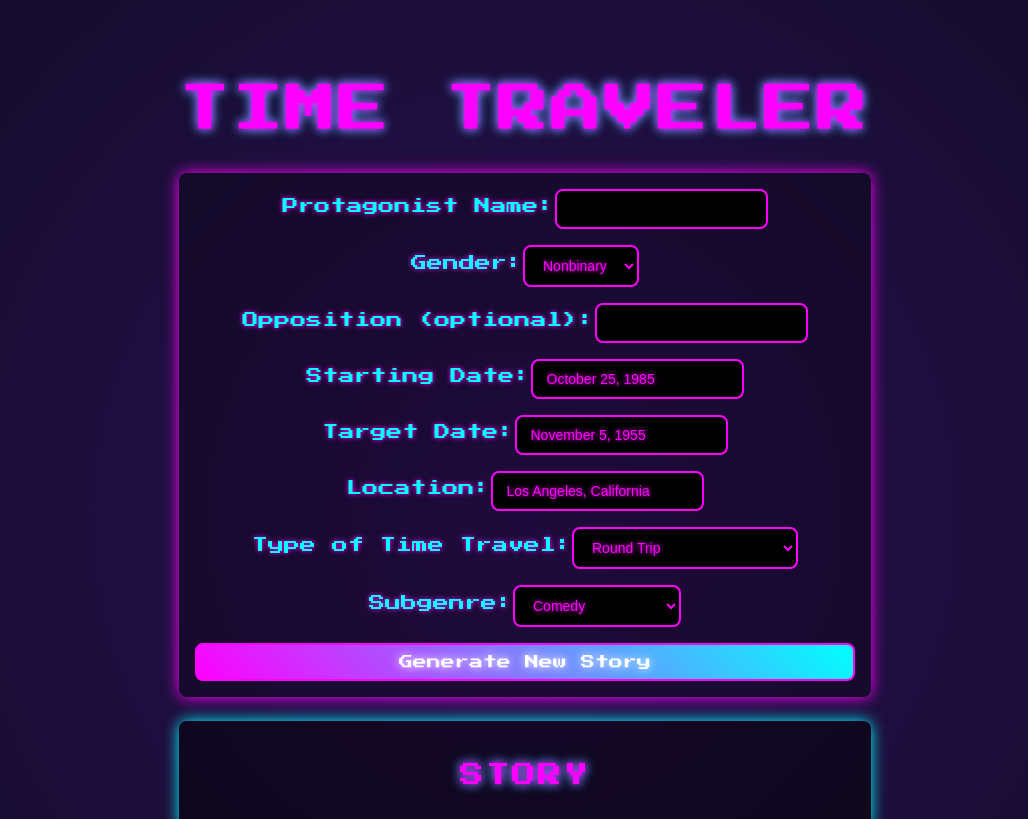
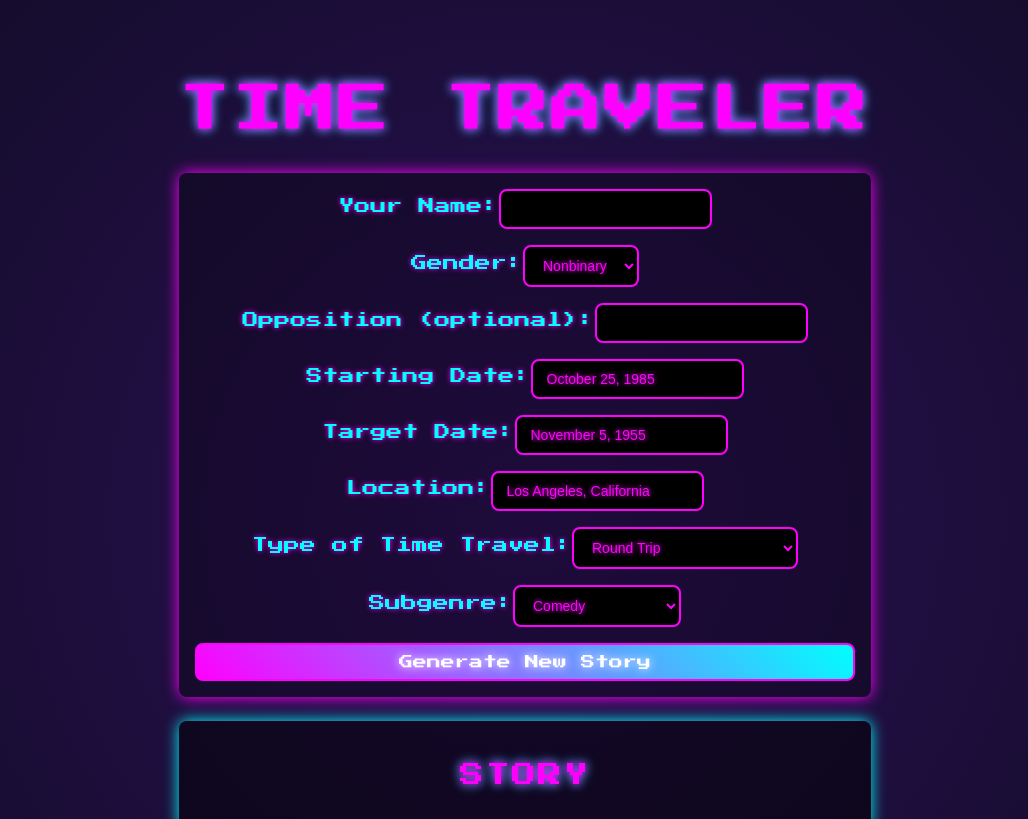
Before and after one commit to glaedn/time-traveler, a React (Vite) app: page / in a window 1280 px wide. Shown: the top 819 px of the page, without its empty margins (115-1143 px from the left). Built offline with nearby package versions, Linux system fonts and the light colour scheme.

Commit message:
protagonist changed to your name

```diff
--- a/src/components/TimeMachine.jsx
+++ b/src/components/TimeMachine.jsx
@@ -102,7 +102,7 @@ options based on their starting date.
       <h1>Time Traveler</h1>
       <form onSubmit={(e) => handleStory("New Story.", e)} className="input-form">
         <label>
-          Protagonist Name:
+          Your Name:
           <input
             type="text"
             value={protagonist}
```
